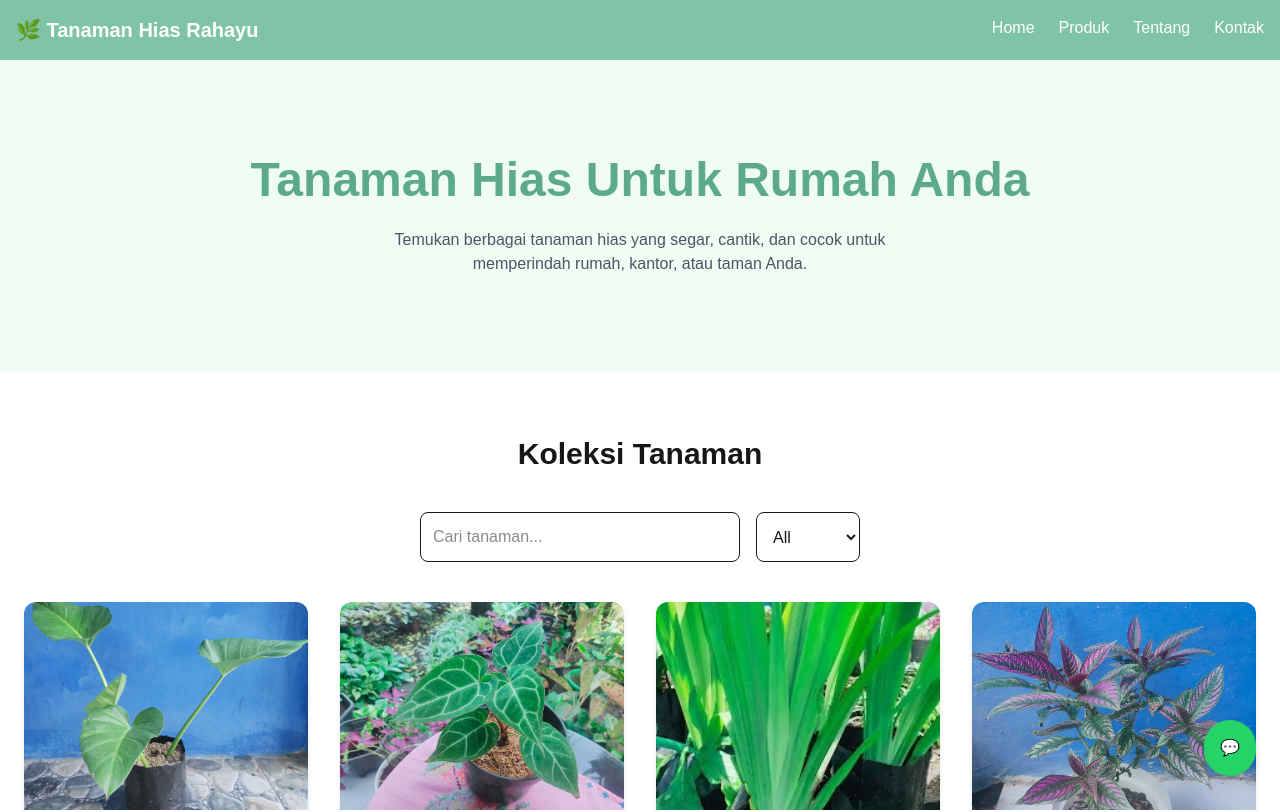
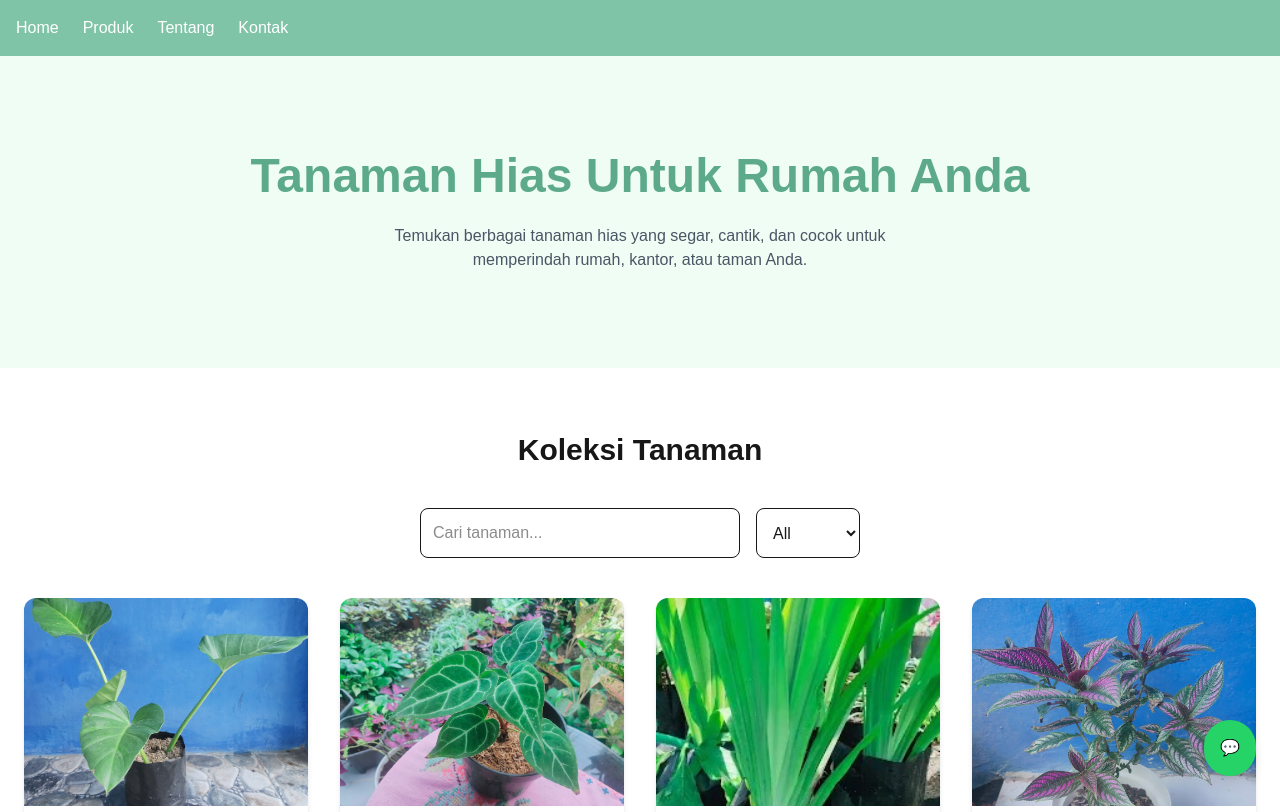
Before and after one commit to fortolotos4-blip/toko-tanaman, a Next.js app: page / in a window 1280 px wide. Shown: the top 812 px of the page. Built offline with nearby package versions, Linux system fonts and the light colour scheme.

Commit message:
Ganti Posisi Navbar agar dinamis

```diff
--- a/src/components/Navbar.js
+++ b/src/components/Navbar.js
@@ -1,9 +1,8 @@
 export default function Navbar() {
   return (
     <nav className="w-full bg-[#7FC4A6] text-white p-4 flex justify-between">
-      <h1 className="font-bold text-xl">🌿 Tanaman Hias Rahayu</h1>
 
-      <div className="flex gap-6">
+      <div className="flex gap-6 bg-center">
         <a href="/">Home</a>
         <a href="/produk">Produk</a>
         <a href="/tentang">Tentang</a>
```
